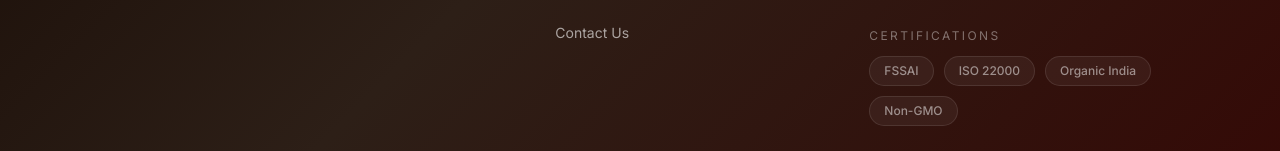
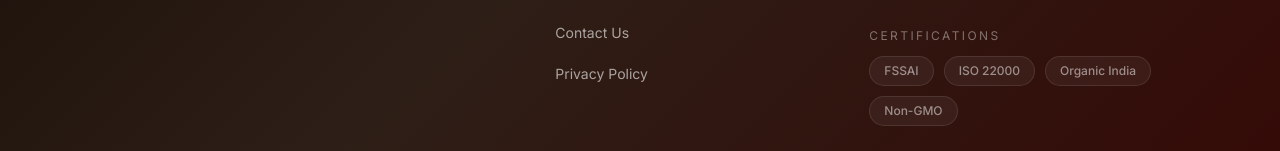
Before and after one commit to projectsatriowings/Aarions, a React (Vite) app in the folder user/: page /privacy-policy in a window 1280 px wide. Shown: the part 2371-2522 px from the top of the page. Built offline with nearby package versions, Linux system fonts and the light colour scheme; no server answers; a web font is replaced by a local one.

Commit message:
feat: implement dynamic Footer component with context-based settings and branding

```diff
--- a/user/src/components/common/Footer.jsx
+++ b/user/src/components/common/Footer.jsx
@@ -10,6 +10,7 @@ export default function Footer() {
     { label: "Blog", to: "/blog" },
     { label: "Track Order", to: "/orders" },
     { label: "Contact Us", to: "/contact" },
+    { label: "Privacy Policy", to: "/privacy-policy" },
   ];
 
   const socialLinks = [
```
